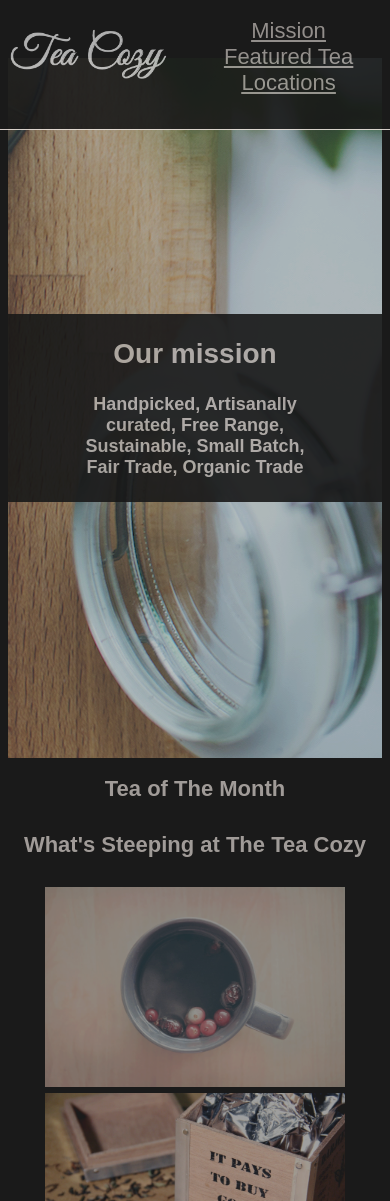
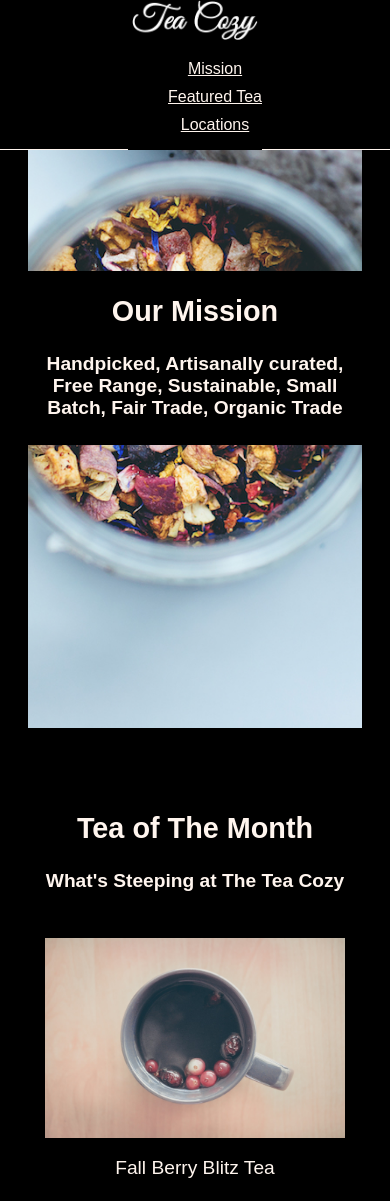
Before and after one commit to dasyx/tea_cozy-codecademy, a plain HTML site: page index.html in a window 390 px wide. Shown: the top 1201 px of the page. Drawn offline with Linux system fonts and the light colour scheme.

Commit message:
fix responsive container

```diff
--- a/index.html
+++ b/index.html
@@ -25,24 +25,49 @@
   <main class="container">
     <section class="mission">
       <div class="mission__title">
-        <h2>Our mission</h2>
+        <h2>Our Mission</h2>
         <h4>
           Handpicked, Artisanally curated, Free Range, Sustainable, Small
           Batch, Fair Trade, Organic Trade
         </h4>
       </div>
     </section>
-    <section clas="month-choice">
+    <section class="month-choice">
       <div class="month-choice__title">
         <h2>Tea of The Month</h2>
         <h4>What's Steeping at The Tea Cozy</h4>
       </div>
       <div class="month-choice__img-container">
-        <img class="month-choice__img" src="img/berryblitz.jpg" alt="Berry Blitz Tea" />
-        <img class="month-choice__img" src="img/spiced-rum.jpg" alt="Spiced Tum Tea" />
-        <img class="month-choice__img" src="img/donut.jpg" alt="Seasonal Donuts" />
-        <img class="month-choice__img" src="img/myrtle-ave.jpg" alt="Myrtle Ave Tea" />
-        <img class="month-choice__img" src="img/bedford-bizarre.jpg" alt="Bedford Bizarre Tea" />
+        <div class="month-choice__img">
+          <a href="#">
+            <img src="img/berryblitz.jpg" alt="Berry Blitz Tea">
+            <p>Fall Berry Blitz Tea</p>
+          </a>
+        </div>
+        <div class="month-choice__img">
+          <a href="#">
+            <img src="img/spiced-rum.jpg" alt="spiced rum tea">
+            <p>Spiced Rum Tea</p>
+          </a>
+        </div>
+        <div class="month-choice__img">
+          <a href="#">
+            <img src="img/donut.jpg" alt="seasonal donuts">
+            <p>Seasonal Donuts</p>
+          </a>
+        </div>
+        <div class="month-choice__img">
+          <a href="#">
+            <img src="img/myrtle-ave.jpg" alt="myrtle ave tea">
+            <p>Myrtle Ave Tea</p>
+          </a>
+        </div>
+        <div class="month-choice__img">
+          <a href="#">
+            <img src="img/bedford-bizarre.jpg" alt="Bedford bizarre tea">
+            <p>Beford Bizarre Tea</p>
+          </a>
+        </div>
       </div>
     </section>
   </main>
--- a/styles.css
+++ b/styles.css
@@ -1,46 +1,18 @@
+/* Mobile-first styles */
 * {
+  box-sizing: border-box;
   font-family: Arial, Helvetica, sans-serif;
-  font-size: 22px;
+  font-size: 16px;
   color: seashell;
   background-color: black;
-  opacity: 0.9;
-  text-align: center;
 }
 
-.header {
-  display: flex;
-  justify-content: space-between;
-  align-items: center;
-  position: fixed;
-  top: 0;
-  left: 0;
-  width: 100%;
-  height: 69px;
-  z-index: 999;
-  box-sizing: border-box;
-  border-bottom: 1px solid seashell;
+p, h4 {
+  font-size: 1.2em;
 }
 
-.header__img {
-  height: 50px;
-  margin-left: 10px;
-}
-
-.header__link {
-  display: flex;
-  align-items: center;
-  justify-content: space-between;
-  height: 50px;
-}
-
-.header__link li {
-  display: inline-flex;
-  list-style-type: none;
-  text-decoration: underline;
-}
-
-.header__link li {
-  margin-right: 20px;
+h2 {
+  font-size: 1.8em;
 }
 
 .container {
@@ -48,34 +20,141 @@
   flex-direction: column;
   justify-content: center;
   align-items: center;
+  padding: 20px;
 }
-@media only screen and (max-width: 768px) {
 
-  .header {
-    height: 130px;
-    padding-bottom: 15px;
-  }
+.header {
+  display: flex;
+  flex-direction: column;
+  justify-content: space-between;
+  align-items: center;
+  position: fixed;
+  top: 0;
+  left: 0;
+  width: 100%;
+  height: 150px;
+  z-index: 1;
+  padding: 0 10px;
+  background-color: black;
+  border-bottom: 1px solid seashell;
+}
+
+.header__img {
+  height: 40px;
+}
+
+.header__link li {
+  list-style-type: none;
+  text-align: center;
+  margin: 10px 0;
 }
 
 .mission {
   display: flex;
   flex-direction: column;
   justify-content: center;
-  margin-top: 50px;
+  align-items: center;
   background-image: url(./img/mission-background.jpg);
+  background-size: cover;
+  background-repeat: no-repeat;
+  background-position: center;
+  max-width: 1200px;
+  width: 100%;
   height: 700px;
 }
+
 .mission__title {
+  text-align: center;
+  margin-bottom: 40px;
+  width: 100%;
+}
+
+.mission__title h2 {
+  margin-bottom: 10px;
+}
+
+.month-choice {
+  display: flex;
+  flex-direction: column;
   align-items: center;
-  padding: 0 60px;
+  margin-top: 60px;
+  width: 100%;
 }
-.mission__title h2 {
-  font-size: 28px;
+
+
+.month-choice__title {
+  text-align: center;
+  margin-bottom: 20px;
 }
-.mission__title h4 {
-  font-size: 18px;
+
+.month-choice__img a {
+  text-decoration: none;
 }
+
+.month-choice__img-container {
+  display: flex;
+  flex-wrap: wrap;
+  justify-content: center;
+  align-items: center;
+  width: 100%;
+}
+
 .month-choice__img {
-  width: 300px;
-  height: 200px;
+  margin: 0 10px 20px;
+  width: calc(33.33% - 20px);
+  max-width: 300px;
+  text-align: center;
 }
+
+.month-choice__img img {
+  display: flex;
+  flex-wrap: wrap;
+  width: 100%;
+  height: auto;
+}
+
+/* Media queries */
+@media only screen and (min-width: 768px) {
+  * {
+    font-size: 18px;
+  }
+
+  .header {
+    flex-direction: row;
+    height: 80px;
+  }
+
+  .header__img {
+    height: 50px;
+  }
+
+  .header__link li {
+    margin-right: 30px;
+    display: inline;
+  }
+
+  .month-choice__img-container {
+    flex-direction: row;
+    justify-content: center;
+  }
+
+  .month-choice__img {
+    width: calc(33.33% - 20px);
+    max-width: 300px;
+    margin: 0 10px 20px;
+  }
+}
+
+/* Pour les écrans de largeur 600px à 767px */
+@media only screen and (max-width: 767px) {
+  .month-choice__img-container {
+    flex-direction: column;
+    align-items: center;
+  }
+
+  .month-choice__img {
+    width: 100%;
+    max-width: 300px;
+    margin: 0 0 20px;
+  }
+}
```
